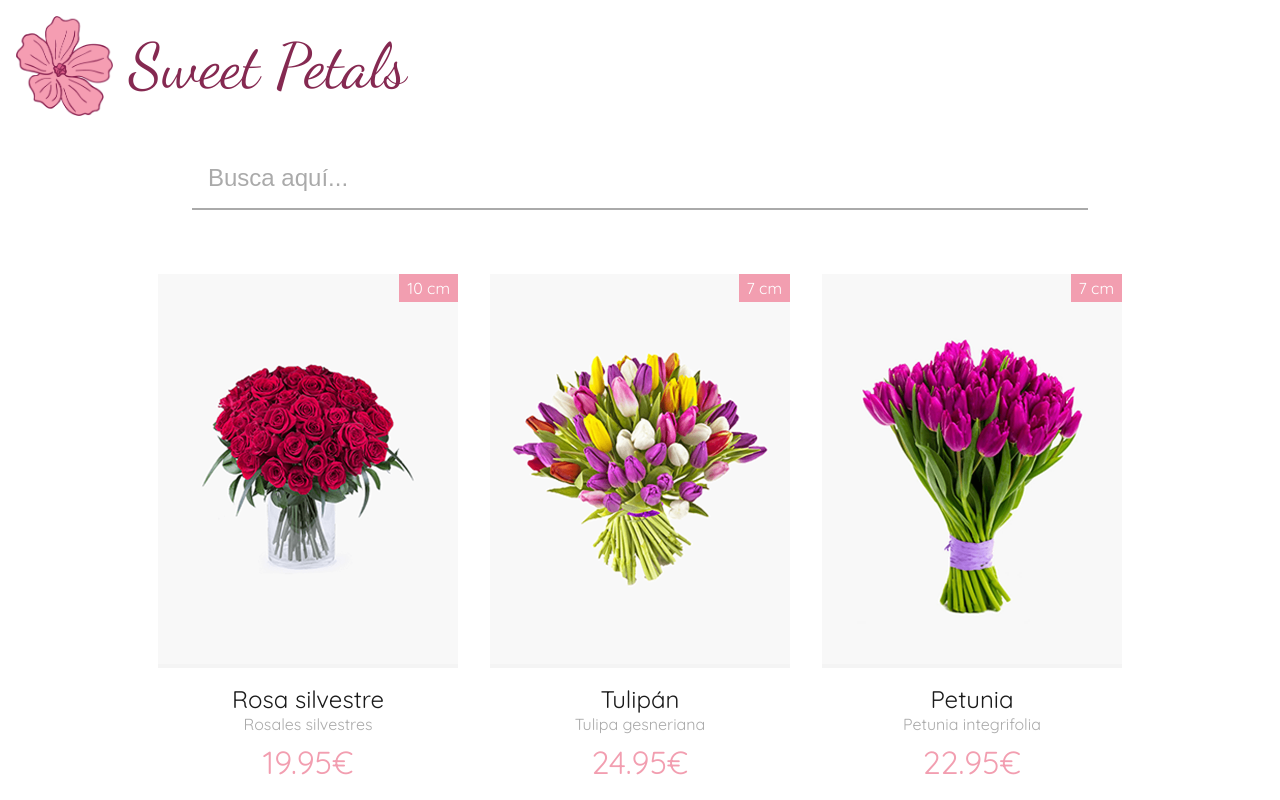
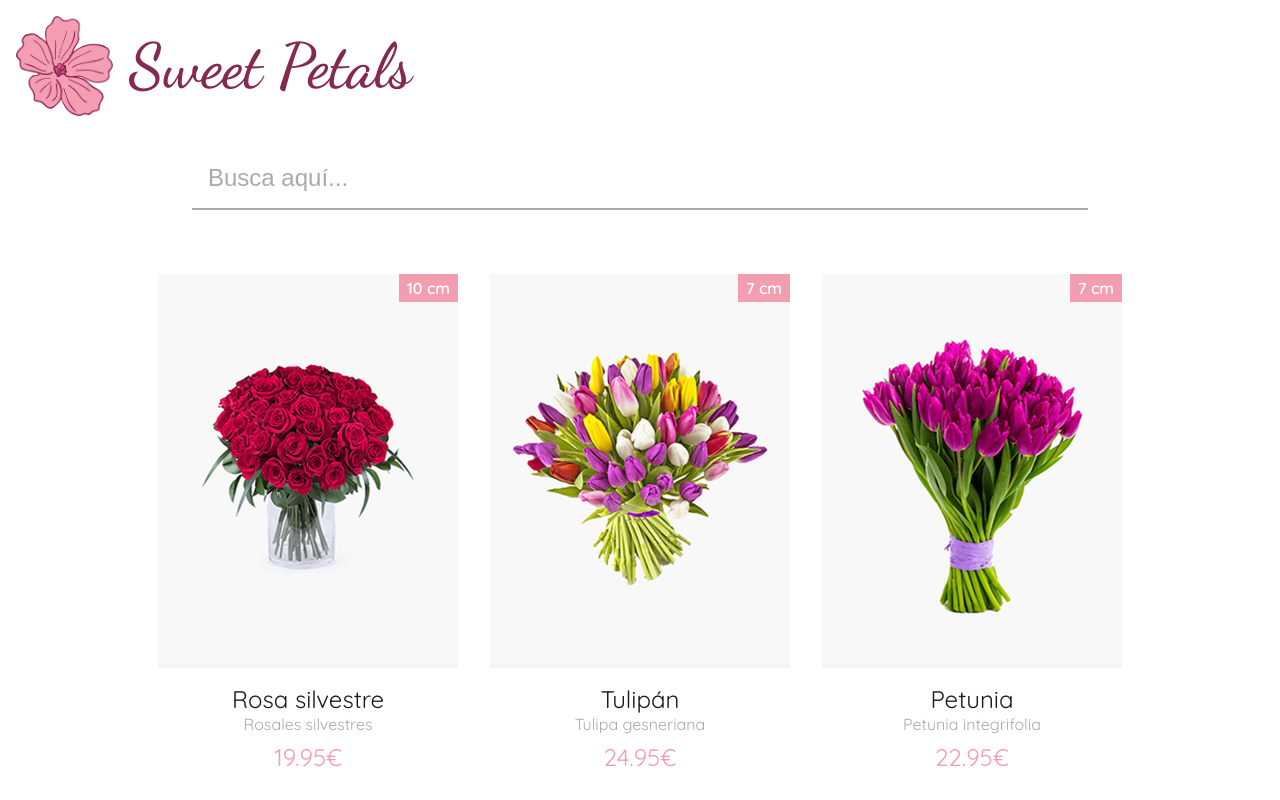
Before and after one commit to Endikaorve/sweet-petals, a Next.js app: page / in a window 1280 px wide. Shown: the top 800 px of the page. Built offline with nearby package versions, Linux system fonts and the light colour scheme.

Commit message:
Style: Correcciones menores de diseño

```diff
--- a/components/details/DetailsView/DetailsView.module.css
+++ b/components/details/DetailsView/DetailsView.module.css
@@ -31,12 +31,13 @@
 
 .detailsPrice {
   margin-top: var(--space-md);
-  font-size: var(--font-size-xxl);
+  font-size: var(--font-size-xl);
+  font-weight: var(--font-weight-lg);
   color: var(--color-primary);
 }
 
 .detailsHeightInCm {
-  margin-top: var(--space-lg);
+  margin-top: var(--space-md);
   font-size: var(--font-size-lg);
 }
 
--- a/components/home/Flower/Flower.module.css
+++ b/components/home/Flower/Flower.module.css
@@ -56,6 +56,6 @@
 
 .articleBodyPrice {
   margin-top: var(--space-sm);
-  font-size: var(--font-size-xl);
+  font-size: var(--font-size-lg);
   color: var(--color-primary);
 }
--- a/styles/globals.css
+++ b/styles/globals.css
@@ -14,8 +14,8 @@
   --font-size-xl: 32px;
   --font-size-xxl: 48px;
 
-  --font-weight-md: 500px;
-  --font-weight-lg: 600px;
+  --font-weight-md: 500;
+  --font-weight-lg: 600;
 
   --space-xs: 0.25rem;
   --space-sm: 0.5rem;
```
